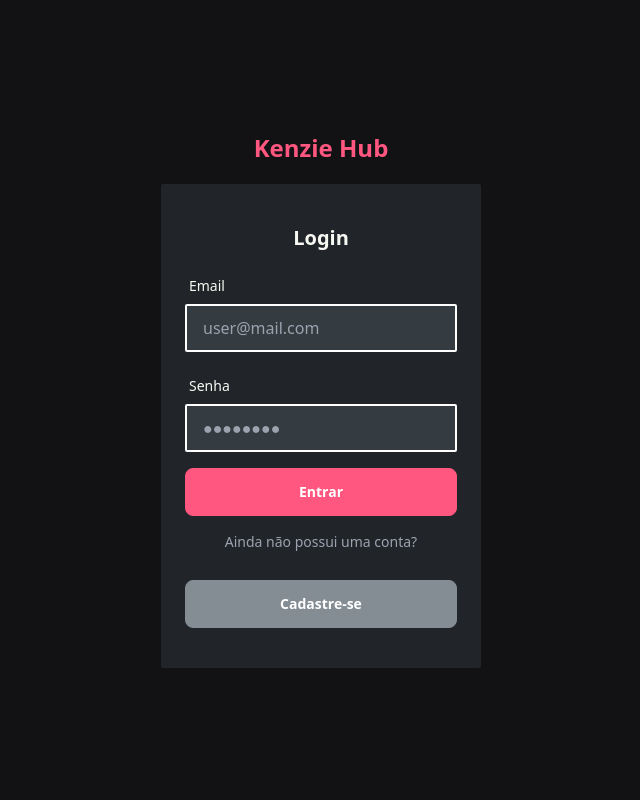
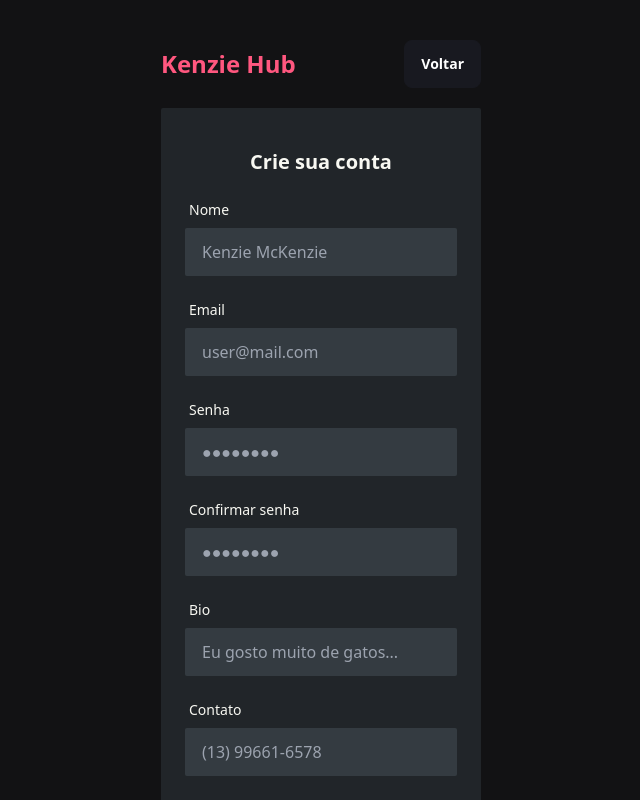
Before and after one commit to Kenzie-Academy-Brasil-Developers/dev-hub_marcelino-gutierrez, a React (Vite) app: page /signup in a window 1280 px wide. Before the commit this address led to /. Shown: the top 800 px of the page, without its empty margins (319-959 px from the left). Built offline with nearby package versions, Linux system fonts and the light colour scheme; the HTML template or start-up script is replaced by a standard one.

Commit message:
add route protection

```diff
--- a/src/context/UserContext.jsx
+++ b/src/context/UserContext.jsx
@@ -13,8 +13,11 @@ export const UserProvider = ({ children }) => {
   const [userInfo, setUserInfo] = useState(null);
   const [isLoading, setLoading] = useState(false);
 
+  const currentPath = window.location.pathname;
+
   useEffect(() => {
     const loadUser = async () => {
+      setLoading(true);
       const token = localStorage.getItem(TOKEN_STORAGE_KEY);
       const userData = JSON.parse(localStorage.getItem(USER_STORAGE_KEY));
       try {
@@ -25,9 +28,9 @@ export const UserProvider = ({ children }) => {
         });
         console.log("hi");
         setUserInfo(data);
+        navigate(currentPath);
       } catch (e) {
         toast.error(e?.data?.response?.message);
-        userLogout();
       } finally {
         setLoading(false);
       }
@@ -56,7 +59,6 @@ export const UserProvider = ({ children }) => {
       const { data } = await api.post("/sessions", formData);
       localStorage.setItem(TOKEN_STORAGE_KEY, data.token);
       localStorage.setItem(USER_STORAGE_KEY, JSON.stringify(data.user));
-      setLoading(true);
       setUserInfo(data.user);
       toast.success("Login realizado com sucesso");
       await delay(3200);
--- a/src/routes/RoutesMain.jsx
+++ b/src/routes/RoutesMain.jsx
@@ -4,15 +4,21 @@ import { SignUp } from "../pages/SignUp";
 import { Dashboard } from "../pages/Dashboard";
 import { TechProvider } from "../context/TechContext";
 import { UserProvider } from "../context/UserContext";
+import { ProtectedRoutes } from "./protectedRoutes";
+import { PublicRoutes } from "./publicRoutes";
 
 export function RoutesMain() {
   return (
     <UserProvider>
       <TechProvider>
         <Routes>
-          <Route path="/" element={<Home />} />
-          <Route path="/signup" element={<SignUp />} />
-          <Route path="/dashboard" element={<Dashboard />} />
+          <Route element={<PublicRoutes />}>
+            <Route path="/" element={<Home />} />
+            <Route path="/signup" element={<SignUp />} />
+          </Route>
+          <Route element={<ProtectedRoutes />}>
+            <Route path="/dashboard" element={<Dashboard />} />
+          </Route>
         </Routes>
       </TechProvider>
     </UserProvider>
--- /dev/null
+++ b/src/routes/protectedRoutes.jsx
@@ -0,0 +1,9 @@
+import { useContext } from "react";
+import { Outlet, Navigate } from "react-router-dom";
+import { UserContext } from "../context/UserContext";
+
+export const ProtectedRoutes = () => {
+  const { userInfo } = useContext(UserContext);
+
+  return userInfo ? <Outlet /> : <Navigate to="/" />;
+};
--- /dev/null
+++ b/src/routes/publicRoutes.jsx
@@ -0,0 +1,9 @@
+import { useContext } from "react";
+import { Outlet, Navigate } from "react-router-dom";
+import { UserContext } from "../context/UserContext";
+
+export const PublicRoutes = () => {
+  const { userInfo } = useContext(UserContext);
+
+  return !userInfo ? <Outlet /> : <Navigate to="/dashboard" />;
+};
```
